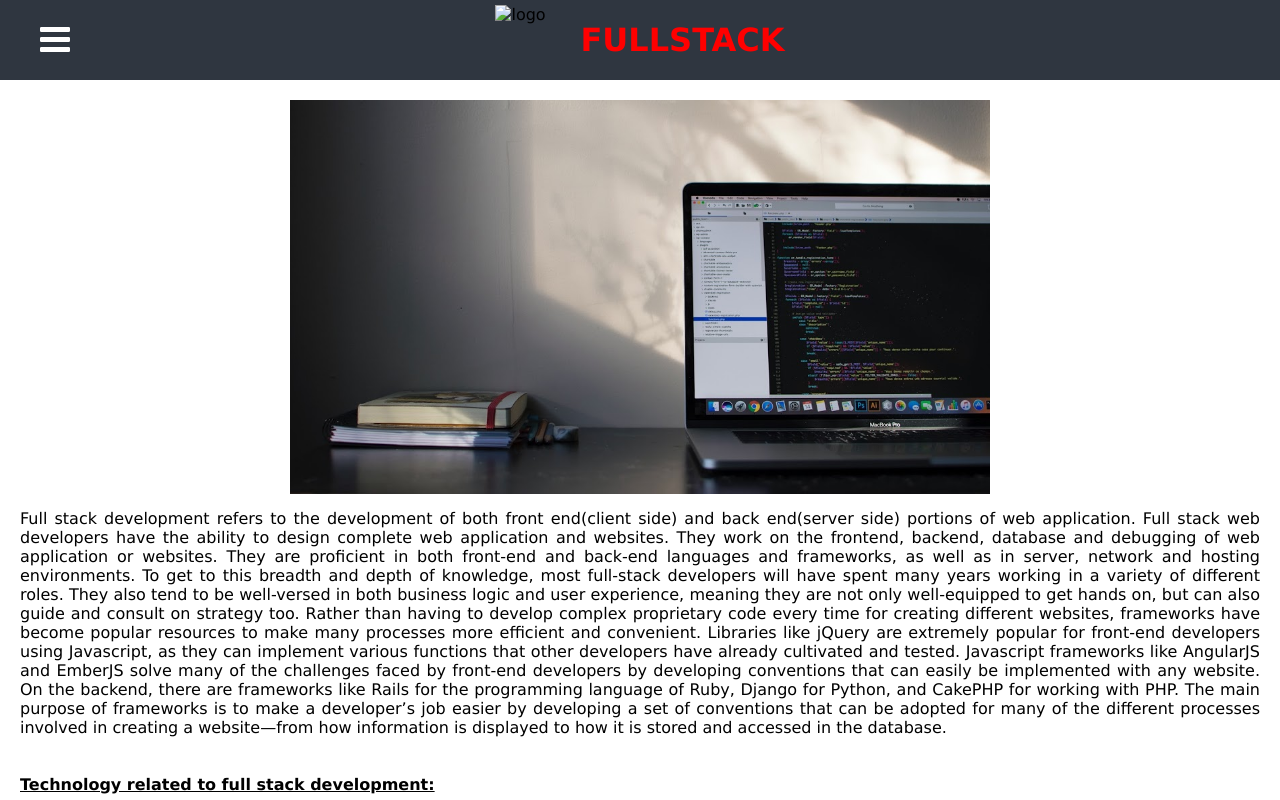
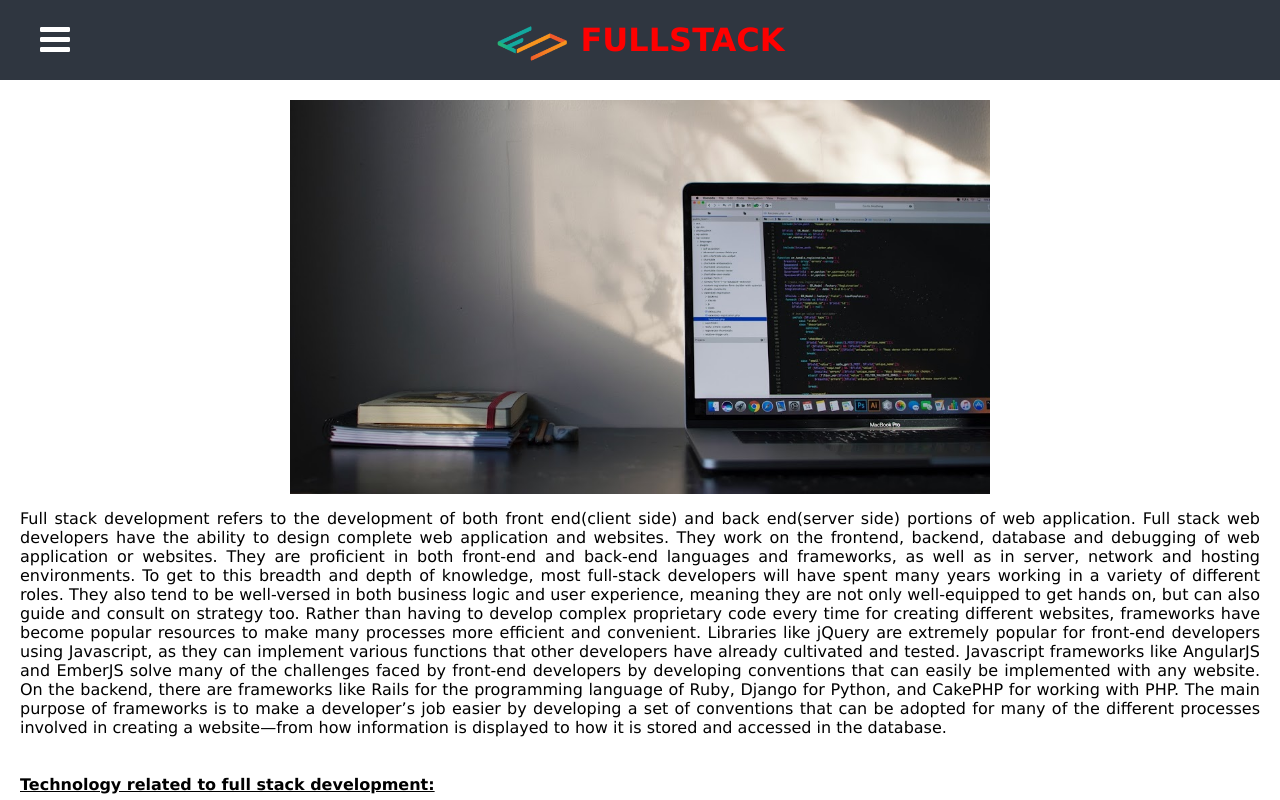
Before and after one commit to harshitjaiswal2307/fullstack, a plain HTML site: page assignment10.html in a window 1280 px wide. Shown: the top 800 px of the page. Drawn offline with Linux system fonts and the light colour scheme.

Commit message:
Update assignment10.html

```diff
--- a/assignment10.html
+++ b/assignment10.html
@@ -128,7 +128,7 @@
 </head>
 <body>
     <div class="header">
-        <img src="../full stack/fullstack-logo.png" alt="logo">
+        <img src="fullstack-logo.png" alt="logo">
         <h1>FULLSTACK</h1>
     </div>
     <input type="checkbox" name="" id="check">
```
